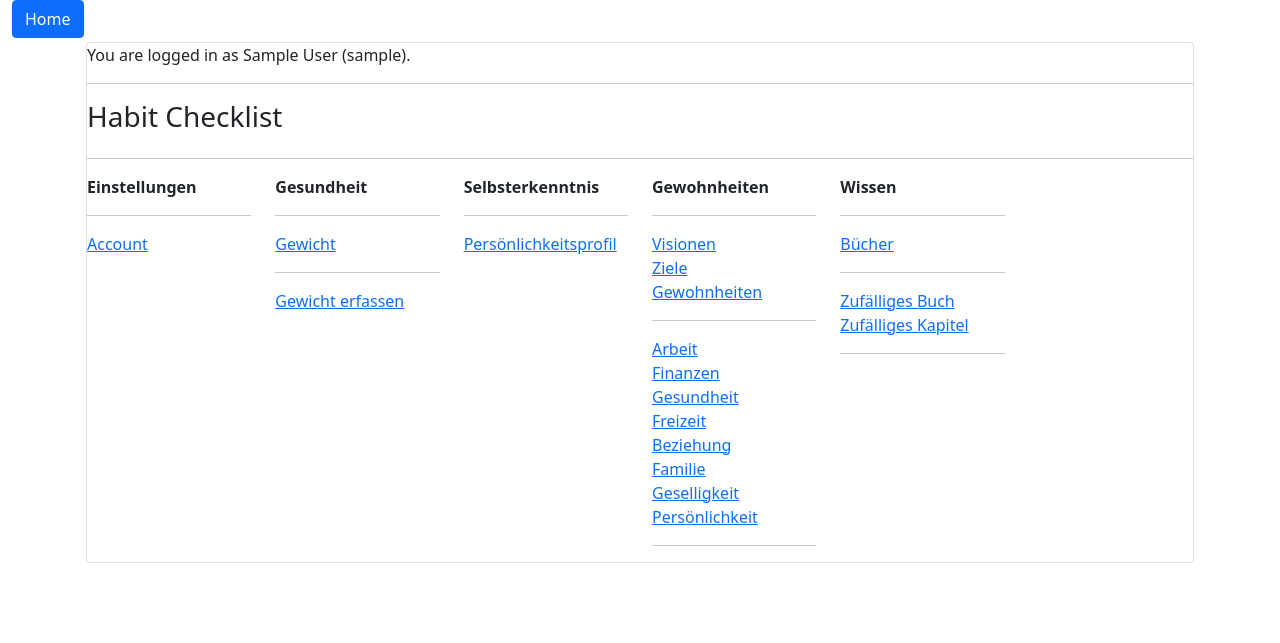
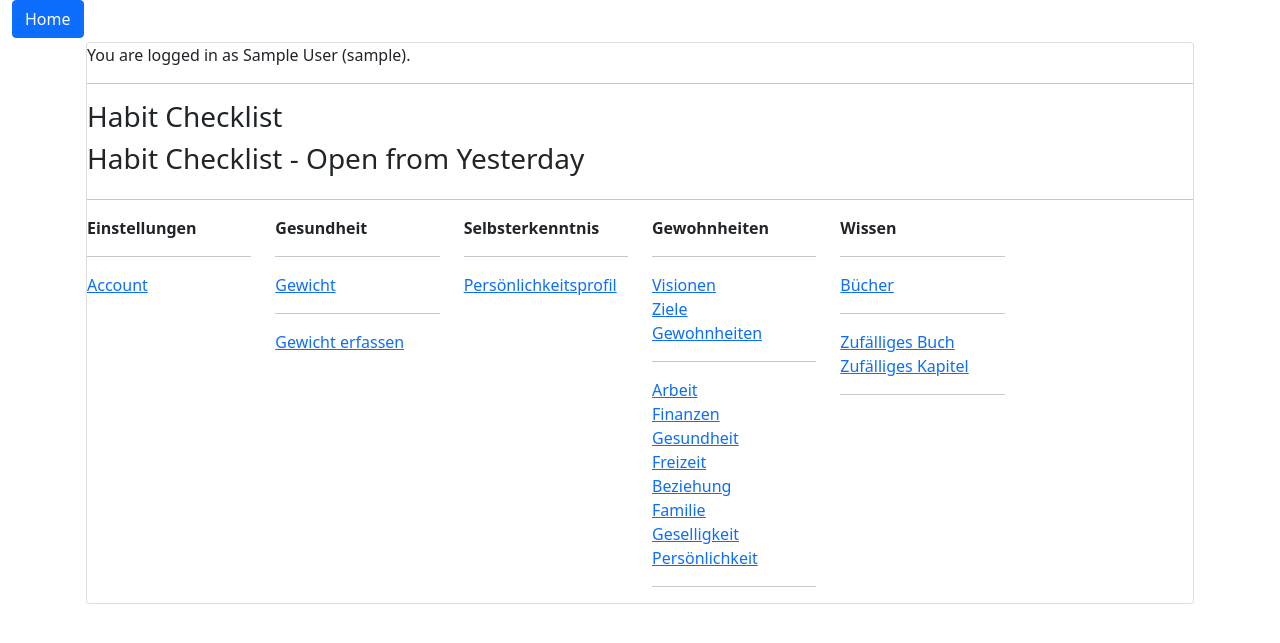
Before and after one commit to eliujulian/elios_app, a Django app: page / in a window 1280 px wide. Shown: the top 643 px of the page. Run offline with Django 3.2, Linux system fonts and the light colour scheme; the visitor is signed in with stand-in values (Sample User, id 1); some libraries are stand-ins or nearby versions.

Commit message:
templates base and habit_detail.html adjusted

```diff
--- a/templates/application/base.html
+++ b/templates/application/base.html
@@ -13,6 +13,7 @@
     -->
     <link rel="shortcut icon" type="image/x-icon" href="{% static 'favicon.ico' %}">
     <script src="https://kit.fontawesome.com/60a7f83830.js" crossorigin="anonymous"></script>
+    <script src="{% static 'js/eliosapp.js' %}"></script>
 </head>
 <body>
 
@@ -31,17 +32,51 @@
         <h3>Habit Checklist</h3>
 
         {% for habit in user.habitprofile.get_habits_today %}
-            <div class="card m-1">
+            <div class="card m-1" id="{{ habit.id_slug }}">
                 <div class="row g-0">
                     <div class="col-md-3 color-{{ habit.sphere }}">
-                         {{ habit.title }}
+                        <a href="{% url 'habit-detail' habit.id_slug %}">
+                            {{ habit.title }}
+                        </a>
                     </div>
                     <div class="col-md-1">
                         Reihe: {{ habit.current_streak }}
                     </div>
 
                     <div class="col-md-2">
-                        Aktionen heute
+                        <button
+                                class="btn btn-outline-primary btn-sm"
+                                onclick="post_call(
+                                    '{% url 'habit-event' habit.id_slug %}',
+                                        {action: 'done', date: '{% now "Y-m-d" %}'},
+                                        update_habit
+                                        )"
+                                {% if not habit.open_today %} disabled {% endif %}
+                        >
+                            done
+                        </button>
+                        <button
+                            class="btn btn-sm btn-outline-primary"
+                            {% if not habit.open_today %} disabled {% endif %}
+                            onclick="post_call(
+                                '{% url 'habit-event' habit.id_slug %}',
+                                {action: 'fail', date: '{% now "Y-m-d" %}'},
+                                update_habit
+                            )"
+                        >
+                           fail
+                        </button>
+                        <button
+                            class="btn btn-sm btn-outline-primary"
+                            {% if not habit.open_today %} disabled {% endif %}
+                            onclick="post_call(
+                                '{% url 'habit-event' habit.id_slug %}',
+                                {action: 'cancel', date: '{% now "Y-m-d" %}'},
+                                update_habit
+                            )"
+                        >
+                           skip
+                        </button>
                     </div>
 
                     <div class="col-md-2">
@@ -49,14 +84,71 @@
                     </div>
 
                     <div class="col-md-3">
-                        Lorem ipsum
+                        {% if habit.link %}<a href="{{ habit.link }}">link</a>{% endif %}
                     </div>
 
                 </div>
             </div>
         {% endfor %}
 
+        <h3>Habit Checklist - Open from Yesterday</h3>
 
+        {% for habit in user.habitprofile.get_habits_yesterday %}
+            <div class="card m-1" id="{{ habit.id_slug }}">
+                <div class="row g-0">
+                    <div class="col-md-3 color-{{ habit.sphere }}">
+                        <a href="{% url 'habit-detail' habit.id_slug %}">
+                            {{ habit.title }}
+                        </a>
+                    </div>
+                    <div class="col-md-1">
+                        Reihe: {{ habit.current_streak }}
+                    </div>
+
+                    <div class="col-md-2">
+                        <button
+                                class="btn btn-outline-primary btn-sm"
+                                onclick="post_call(
+                                    '{% url 'habit-event' habit.id_slug %}',
+                                        {action: 'done', date: '{{ yesterday|date:"Y-m-d" }}'},
+                                        update_habit
+                                        )"
+                        >
+                            done
+                        </button>
+                        <button
+                            class="btn btn-sm btn-outline-primary"
+                            onclick="post_call(
+                                '{% url 'habit-event' habit.id_slug %}',
+                                {action: 'fail', date: '{{ yesterday|date:"Y-m-d" }}'},
+                                update_habit
+                            )"
+                        >
+                           fail
+                        </button>
+                        <button
+                            class="btn btn-sm btn-outline-primary"
+                            onclick="post_call(
+                                '{% url 'habit-event' habit.id_slug %}',
+                                {action: 'cancel', date: '{{ yesterday|date:"Y-m-d" }}'},
+                                update_habit
+                            )"
+                        >
+                           skip
+                        </button>
+                    </div>
+
+                    <div class="col-md-2">
+                        Aktionen gestern
+                    </div>
+
+                    <div class="col-md-3">
+                        {% if habit.link %}<a href="{{ habit.link }}">link</a>{% endif %}
+                    </div>
+
+                </div>
+            </div>
+        {% endfor %}
             <hr>
             <div class="row">
             <div class="col-2">
@@ -119,6 +211,8 @@
         </div>
     {% endblock content %}
 
+
+{% csrf_token %}
 </div>
 
 </body>
```
Also changed, not shown: templates/habit/habit_detail.html (+0 -9 lines).
